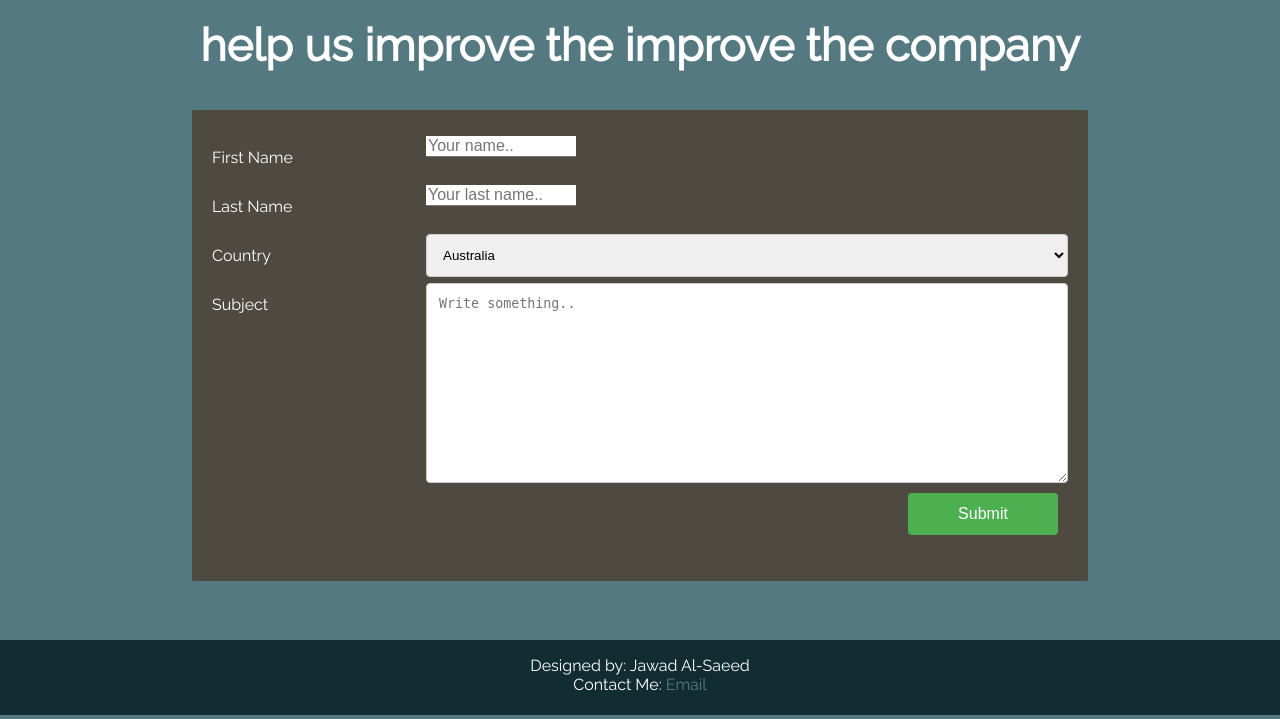
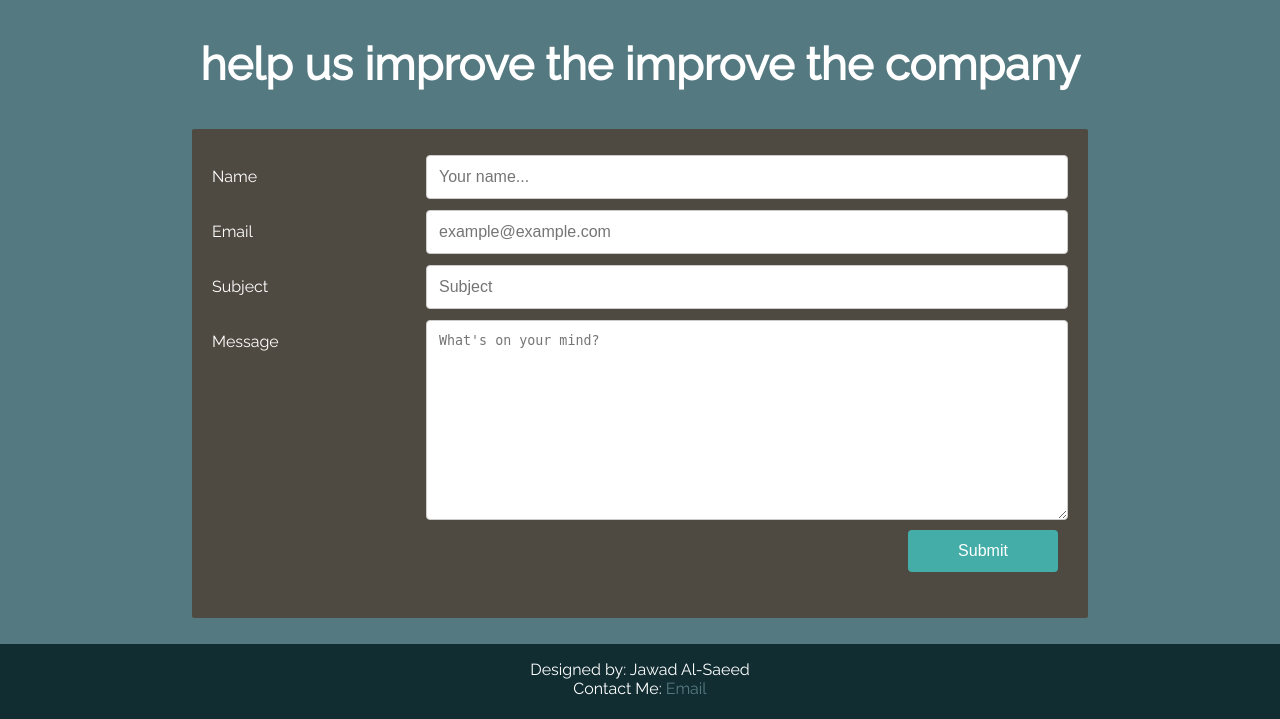
Before and after one commit to JawadAlSaeed/HelpDesk-Project, a PHP site: page /Suggestions.php in a window 1280 px wide. Shown: the part 110-829 px from the top of the page. Run offline with PHP 8.4, Linux system fonts and the light colour scheme; some libraries are stand-ins or nearby versions.

Commit message:
cleaned up a bit | added subtitles to all files

```diff
--- a/Suggestions.php
+++ b/Suggestions.php
@@ -93,41 +93,30 @@
                 </li>
             </ul>
         </div>
-        <br>
-        <div>
+        <br><br>
+        <div class="subTitle">
             <center>
                 <h1 style="font-size:45px">help us improve the improve the company</h1>
             </center>
         </div>
         <br><br>
+
         <div class="container">
-        <form action="/action_page.php">
+        <form action="contactform.php" method="post">
             <div class="row">
                 <div class="col-25">
-                    <label for="fname">First Name</label>
+                    <label for="name">Name</label>
                 </div>
                 <div class="col-75">
-                    <input type="text" id="fname" name="firstname" placeholder="Your name..">
+                    <input type="text" id="name" name="name" placeholder="Your name...">
                 </div>
             </div>
             <div class="row">
                 <div class="col-25">
-                    <label for="lname">Last Name</label>
+                    <label for="email">Email</label>
                 </div>
                 <div class="col-75">
-                    <input type="text" id="lname" name="lastname" placeholder="Your last name..">
-                </div>
-            </div>
-            <div class="row">
-                <div class="col-25">
-                    <label for="country">Country</label>
-                </div>
-                <div class="col-75">
-                    <select id="country" name="country">
-                        <option value="australia">Australia</option>
-                        <option value="canada">Canada</option>
-                        <option value="usa">USA</option>
-                    </select>
+                    <input type="text" id="mail" name="mail" placeholder="example@example.com">
                 </div>
             </div>
             <div class="row">
@@ -135,7 +124,15 @@
                     <label for="subject">Subject</label>
                 </div>
                 <div class="col-75">
-                    <textarea id="subject" name="subject" placeholder="Write something.." style="height:200px"></textarea>
+                    <input type="text" id="subject" name="subject" placeholder="Subject">
+                </div>
+            </div>
+             <div class="row">
+                <div class="col-25">
+                    <label for="message">Message</label>
+                </div>
+                <div class="col-75">
+                    <textarea id="message" name="message" placeholder="What's on your mind?" style="height:200px"></textarea>
                 </div>
             </div>
             <div class="row">
--- a/css/form.css
+++ b/css/form.css
@@ -1,5 +1,5 @@
 
-.inpu input[type=text], select, textarea {
+.col-75 input[type=text], select, textarea {
   width: 100%;
   padding: 12px;
   border: 1px solid #ccc;
@@ -14,7 +14,7 @@ label {
 
  input[type=submit] {
   margin: 10px;
-  background-color: #4CAF50;
+  background-color: #45ADA8;
   color: white;
   padding: 12px 20px;
   border: none;
```
Also changed, not shown: About.php (+7 -4 lines), FAQ.php (+12 -9 lines), Home.php (+5 -4 lines), Requests.php (+9 -4 lines).
